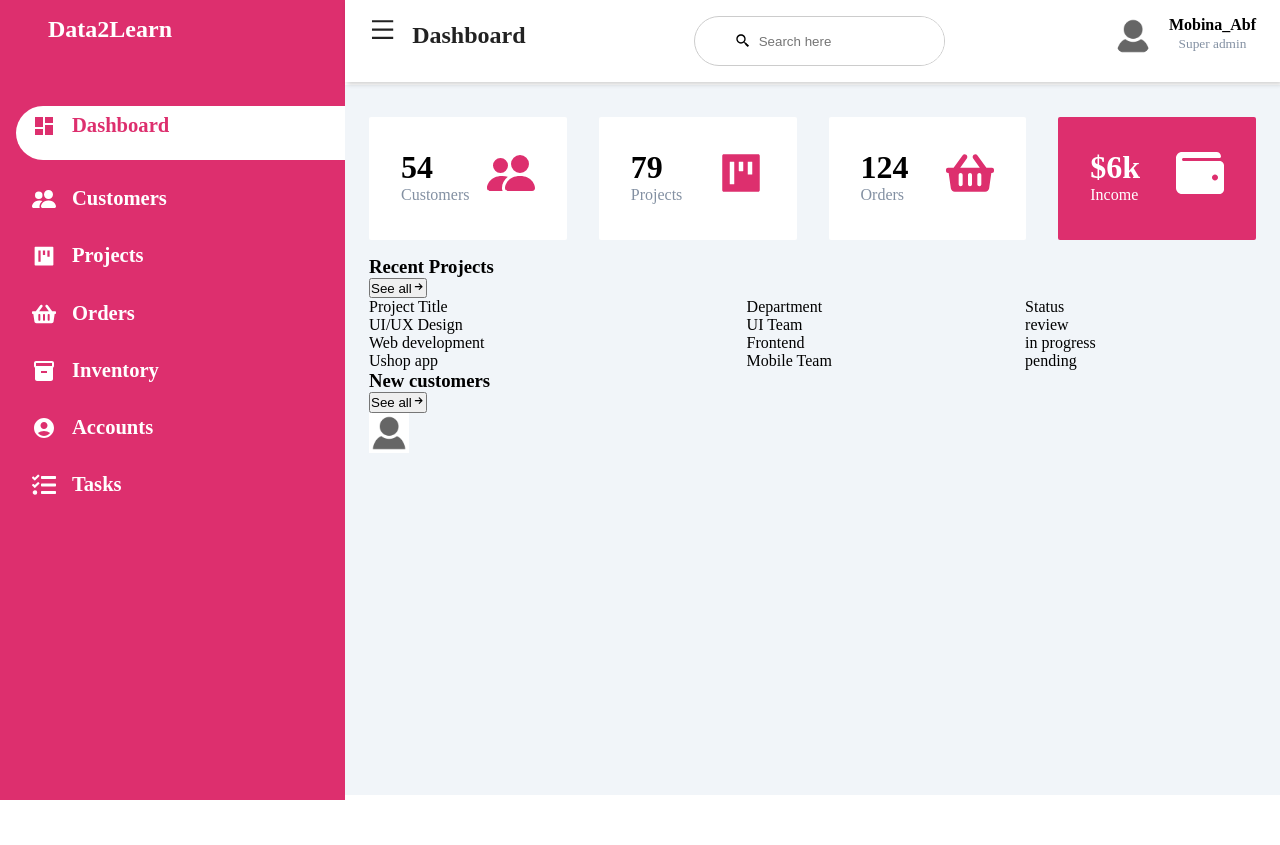
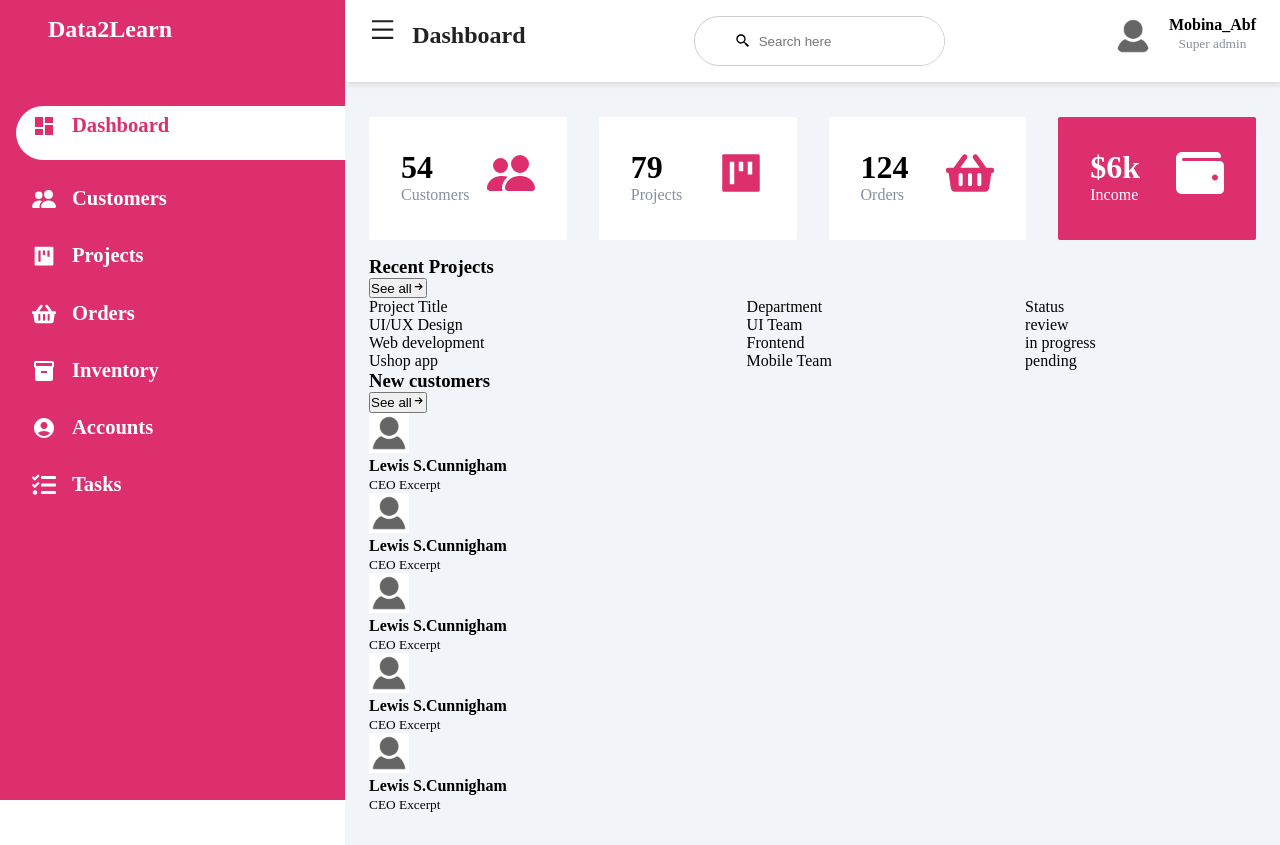
Before and after one commit to MobinaAbf/admin-dashboard, a React (Create React App) app: page / in a window 1280 px wide. Before the commit the page ends 800 px from the top, so only its background shows below. Built offline with nearby package versions, Linux system fonts and the light colour scheme.

Commit message:
add 5 customers

```diff
--- a/src/Dashboard/Dashboard.js
+++ b/src/Dashboard/Dashboard.js
@@ -224,9 +224,77 @@ const Dashboard = () => {
 
                 <div className="card-body">
                   <div className="customer">
-                    <img src={myImage} width="40px" height="40px" alt=""/>
                     <div>
+                      <img src={myImage} width="40px" height="40px" alt="" />
+                      <div>
+                        <h4>Lewis S.Cunnigham</h4>
+                        <small>CEO Excerpt</small>
+                      </div>
+                    </div>
+                    <div>
+                      <span className="las la-user-circle"></span>
+                      <span className="las la-comment"></span>
+                      <span className="las la-phone"></span>
+                    </div>
+                  </div>
 
+                  <div className="customer">
+                    <div>
+                      <img src={myImage} width="40px" height="40px" alt="" />
+                      <div>
+                        <h4>Lewis S.Cunnigham</h4>
+                        <small>CEO Excerpt</small>
+                      </div>
+                    </div>
+                    <div>
+                      <span className="las la-user-circle"></span>
+                      <span className="las la-comment"></span>
+                      <span className="las la-phone"></span>
+                    </div>
+                  </div>
+
+                  <div className="customer">
+                    <div>
+                      <img src={myImage} width="40px" height="40px" alt="" />
+                      <div>
+                        <h4>Lewis S.Cunnigham</h4>
+                        <small>CEO Excerpt</small>
+                      </div>
+                    </div>
+                    <div>
+                      <span className="las la-user-circle"></span>
+                      <span className="las la-comment"></span>
+                      <span className="las la-phone"></span>
+                    </div>
+                  </div>
+
+                  <div className="customer">
+                    <div>
+                      <img src={myImage} width="40px" height="40px" alt="" />
+                      <div>
+                        <h4>Lewis S.Cunnigham</h4>
+                        <small>CEO Excerpt</small>
+                      </div>
+                    </div>
+                    <div>
+                      <span className="las la-user-circle"></span>
+                      <span className="las la-comment"></span>
+                      <span className="las la-phone"></span>
+                    </div>
+                  </div>
+
+                  <div className="customer">
+                    <div>
+                      <img src={myImage} width="40px" height="40px" alt="" />
+                      <div>
+                        <h4>Lewis S.Cunnigham</h4>
+                        <small>CEO Excerpt</small>
+                      </div>
+                    </div>
+                    <div>
+                      <span className="las la-user-circle"></span>
+                      <span className="las la-comment"></span>
+                      <span className="las la-phone"></span>
                     </div>
                   </div>
                 </div>
```
